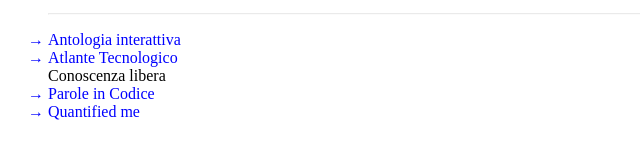
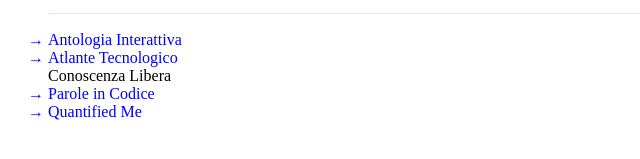
Before and after one commit to ixd-supsi/conoscenzalibera, a plain HTML site: page index.html in a window 1280 px wide. Shown: the part 405-564 px from the top of the page, 0-640 px from the left. Drawn offline with Linux system fonts and the light colour scheme.

Commit message:
Update index.html

```diff
--- a/index.html
+++ b/index.html
@@ -2,8 +2,8 @@
 <html>
     <head>
         <meta charset="utf-8">
-        <title>Conoscenza libera</title>
-        <meta name="description"                           content="Conoscenza libera">
+        <title>Conoscenza Libera</title>
+        <meta name="description"                           content="Conoscenza Libera">
         <meta name="author"                                content="Supsi CV2">
         <meta name="viewport"                              content="width=device-width, initial-scale=1">
         <meta name="mobile-web-app-capable"                content="yes">
@@ -112,11 +112,11 @@
         <hr>
         <footer>
             <ul>
-                <li><a class="link" href="https://ixd-supsi.github.io/antologiainterattiva/">Antologia interattiva</a></li>
+                <li><a class="link" href="https://ixd-supsi.github.io/antologiainterattiva/">Antologia Interattiva</a></li>
                 <li><a class="link" href="https://ixd-supsi.github.io/atlantetecnolgico/">Atlante Tecnologico</a></li>
-                <li>Conoscenza libera</a></li>
+                <li>Conoscenza Libera</a></li>
                 <li><a class="link" href="https://ixd-supsi.github.io/paroleincodice/">Parole in Codice</a></li>
-                <li><a class="link" href="https://ixd-supsi.github.io/quantifiedme/">Quantified me</a></li>
+                <li><a class="link" href="https://ixd-supsi.github.io/quantifiedme/">Quantified Me</a></li>
             </ul>
         </footer>
     </body>
```
